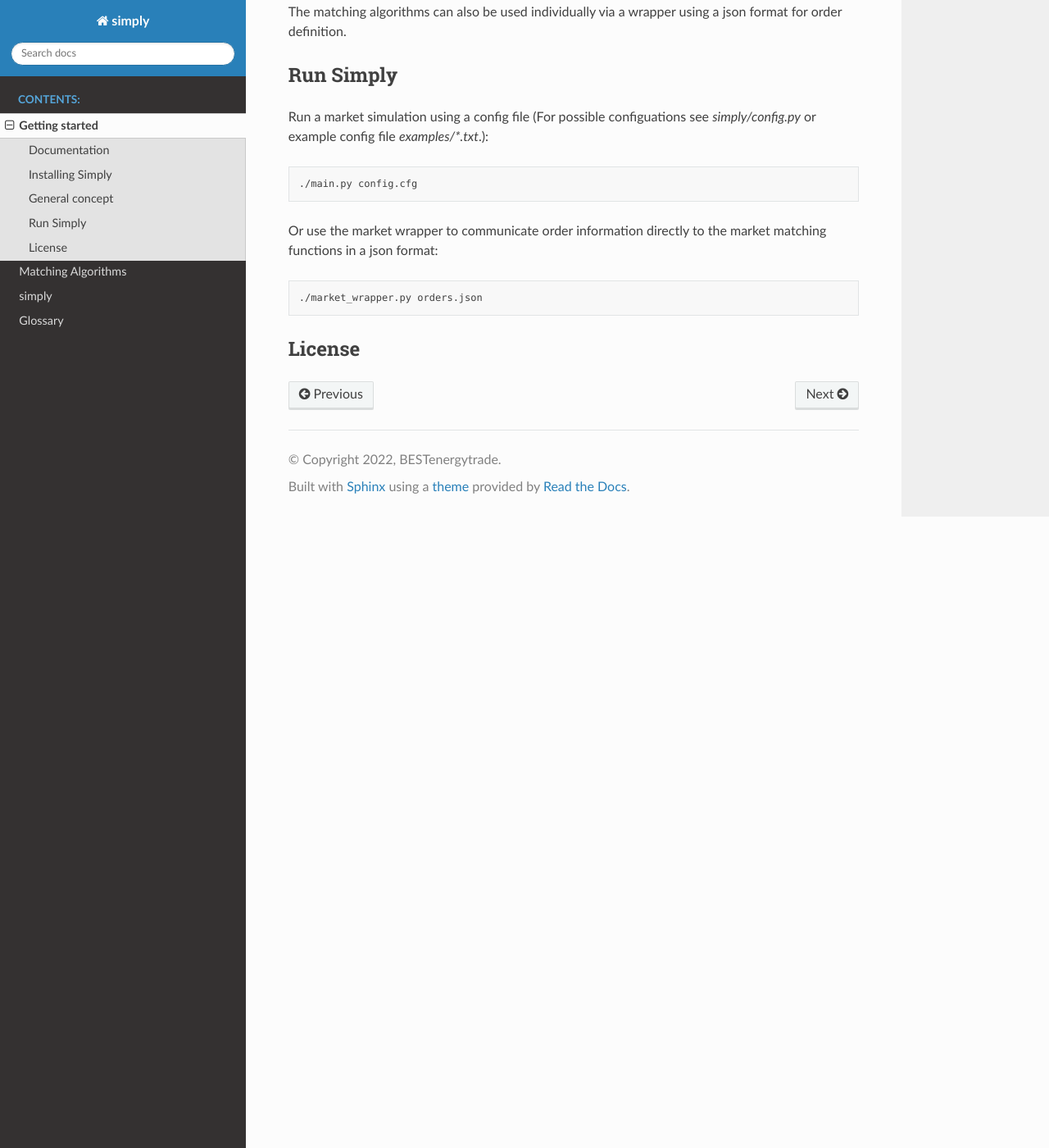
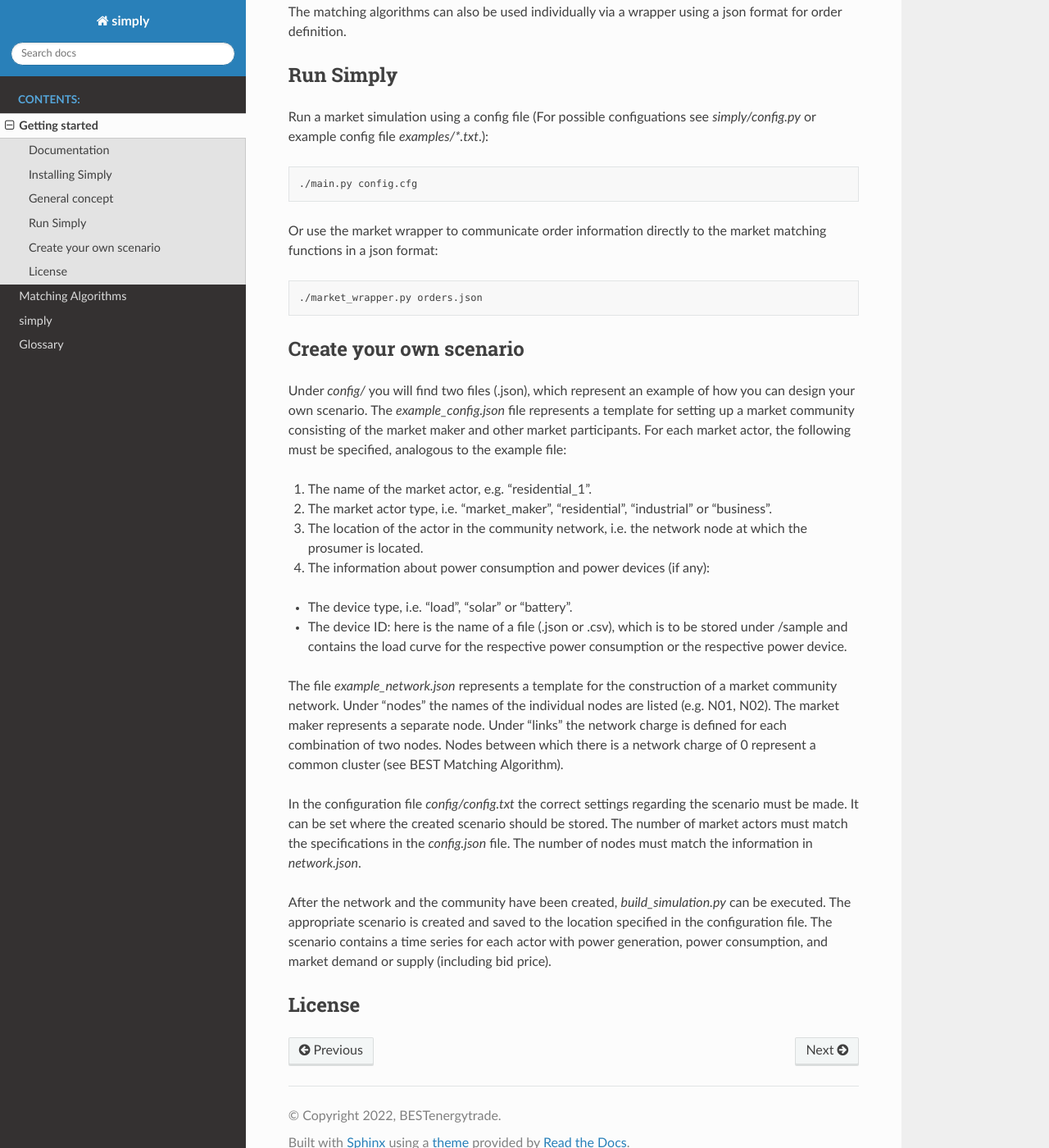
Before and after one commit to BESTenergytrade/simply, a Sphinx documentation site: the page built from doc/source/getting_started.rst, in a window 1280 px wide and 1400 px high, scrolled down 871 px. Shown: the whole window at 82% size. Built offline with Sphinx 7.4.7 and the Read the Docs theme 2.0.0, drawn with Linux system fonts in a browser that asks for light colours; formulas are drawn with MathJax 3.

Commit message:
Update getting_started.rst

```diff
--- a/doc/source/getting_started.rst
+++ b/doc/source/getting_started.rst
@@ -58,5 +58,37 @@ Or use the market wrapper to communicate order information directly to the marke
     ./market_wrapper.py orders.json
 
 
+Create your own scenario
+========================
+
+Under `config/` you will find two files (.json), which represent an example of how you can design your own scenario.
+The `example_config.json` file represents a template for setting up a market community consisting of the market maker
+and other market participants. For each market actor, the following must be specified, analogous to the example file:
+
+#. The name of the market actor, e.g. "residential_1".
+#. The market actor type, i.e. "market_maker", "residential", "industrial" or "business".
+#. The location of the actor in the community network, i.e. the network node at which the prosumer is located.
+#. The information about power consumption and power devices (if any):
+
+* The device type, i.e. "load", "solar" or "battery".
+* The device ID: here is the name of a file (.json or .csv), which is to be stored under /sample and contains the load curve for the respective power consumption or the respective power device.
+
+The file `example_network.json` represents a template for the construction of a market community network. Under "nodes"
+the names of the individual nodes are listed (e.g. N01, N02). The market maker represents a separate node.
+Under "links" the network charge is defined for each combination of two nodes. Nodes between which there is a network
+charge of 0 represent a common cluster (see BEST Matching Algorithm).
+
+In the configuration file `config/config.txt` the correct settings regarding the scenario must be made. It can be set
+where the created scenario should be stored. The number of market actors must match the specifications in the `config.json` file.
+The number of nodes must match the information in `network.json`.
+
+
+After the network and the community have been created, `build_simulation.py` can be executed. The appropriate scenario
+is created and saved to the location specified in the configuration file. The scenario contains a time series for each actor
+with power generation, power consumption, and market demand or supply (including bid price).
+
+
+
+
 License
 =======
```
